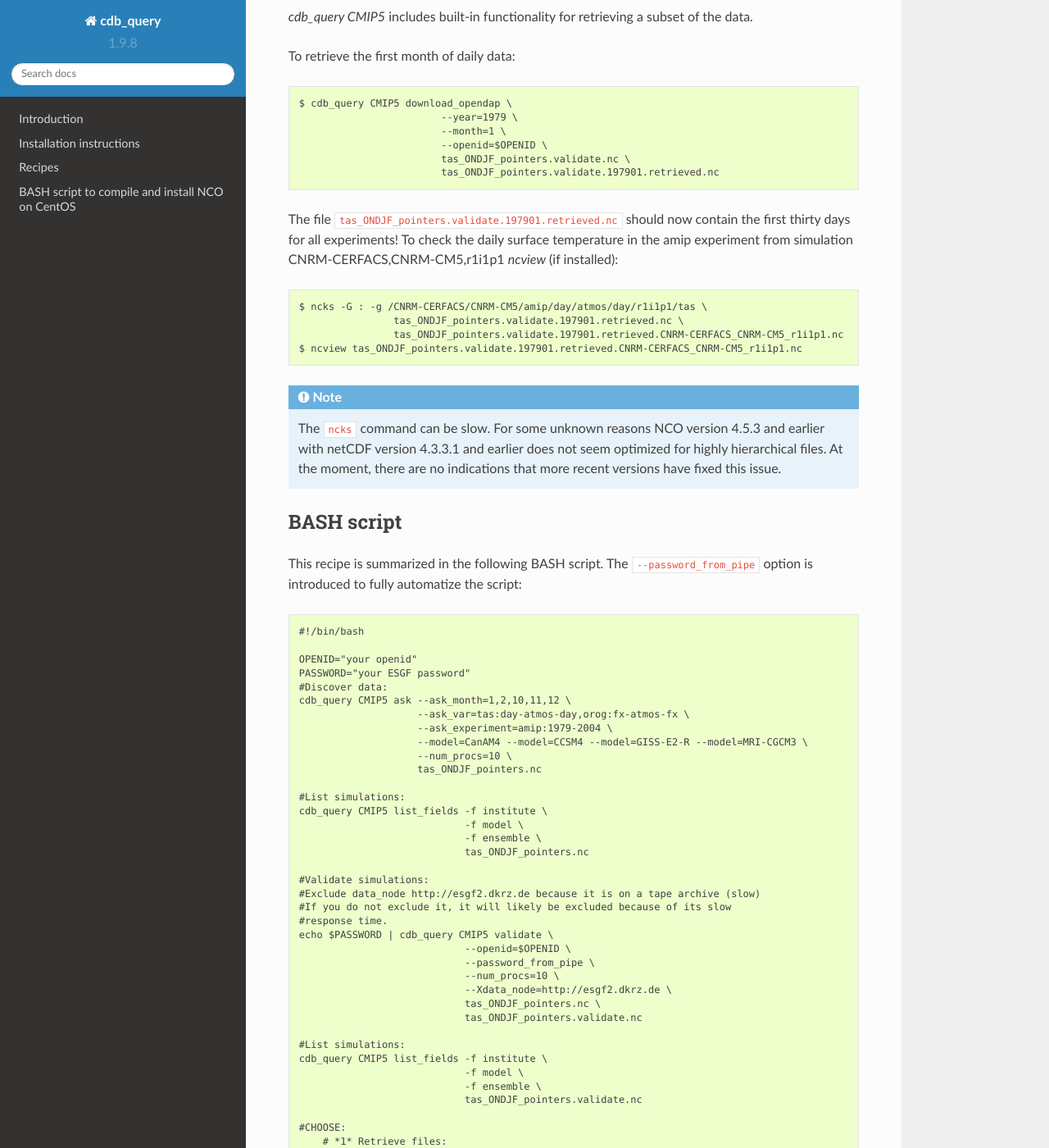
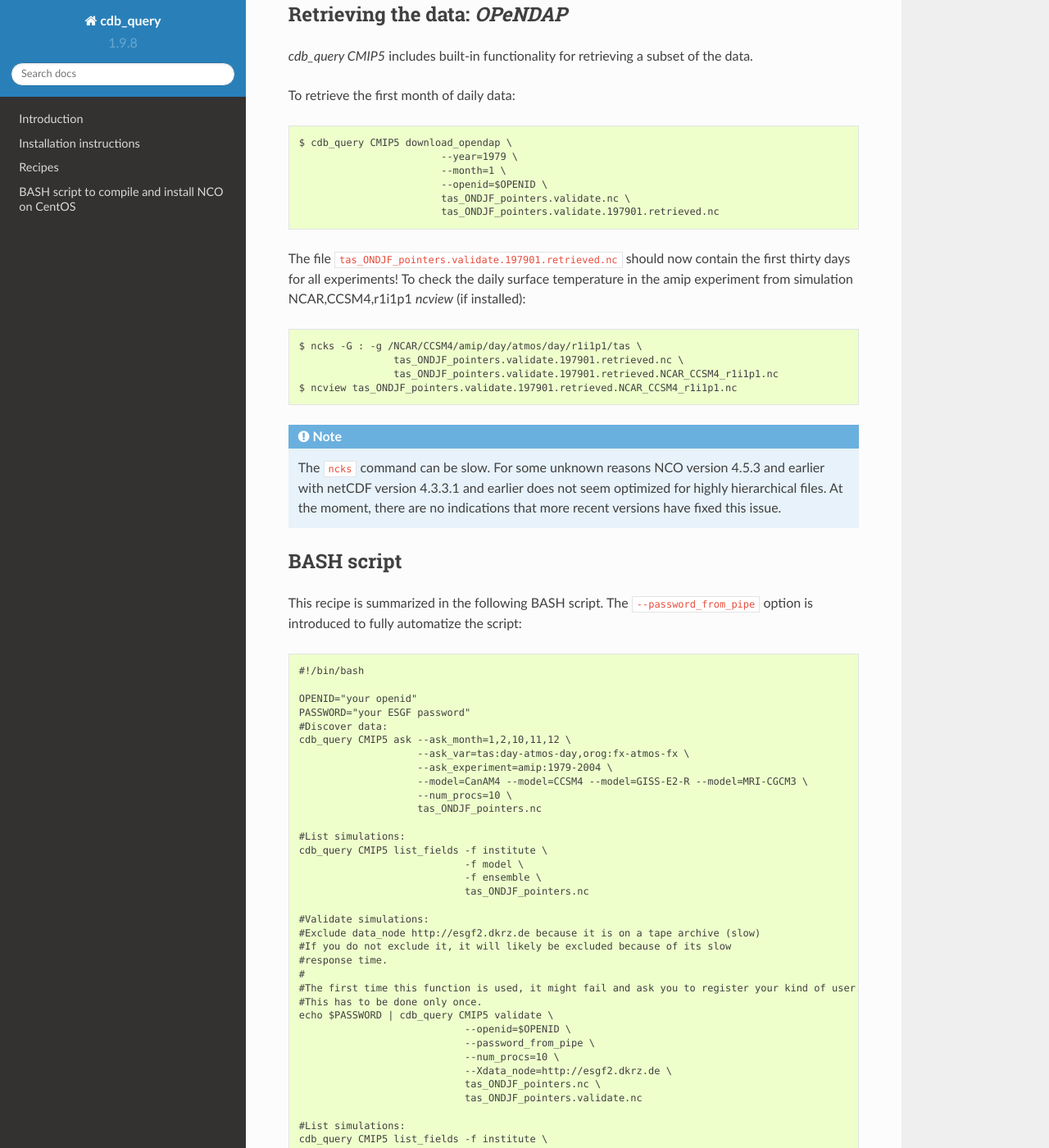
Before and after one commit to laliberte/cdb_query, a Sphinx documentation site: the page built from docs/recipe01.rst, in a window 1280 px wide and 1400 px high, scrolled down 4022 px. Shown: the whole window at 82% size. Built offline with Sphinx 7.4.7 and the Read the Docs theme 2.0.0, drawn with Linux system fonts in a browser that asks for light colours; some of the changed text lies outside the part shown.

Commit message:
Proper handling of first use scenario

```diff
--- a/docs/install.rst
+++ b/docs/install.rst
@@ -45,7 +45,7 @@
 
 3. Go to https://pcmdi.llnl.gov/esg-orp/home.htm and login with your `openid` using your `password`.
 
-4. Go to https://pcmdi.llnl.gov/esg-orp/registration-request.htm?resource=http%3A%2F%2Fesgf-data1.ceda.ac.uk%2Fthredds%2FfileServer%2Fesg_testroot%2Fregister%2Fcmip5_research.nc.
+4. Go to https://pcmdi.llnl.gov/esg-orp/registration-request.htm?resource=http%3A%2F%2Fpcmdi.llnl.gov%2Fthredds%2FfileServer%2Fesg_testroot%2Fregister%2Fcmip5_research.nc.
    Your browser will likely ask you to trust some certificates. CLICK `ALWAYS ALLOW`. If you don't do this, it won't work.
 
 5. Register for `CMIP5 Research`. You do not need to download data.
--- a/docs/recipe01.rst
+++ b/docs/recipe01.rst
@@ -97,6 +97,8 @@
 .. warning::
     From now on it is assumed that the user has installed properly resgistered with the ESGF.
     Using the ``--openid`` option combined with an ESGF account takes care of this.
+    The first time this function is used, it might fail and ask you to register your kind of user.
+    This has to be done only once.
 
 To narrow down our results to the simulations that satisfy ALL the requested criteria, we can use  ::
 
@@ -170,12 +172,12 @@
                             tas_ONDJF_pointers.validate.197901.retrieved.nc
 
 The file ``tas_ONDJF_pointers.validate.197901.retrieved.nc`` should now contain the first thirty days for all experiments! To check the daily
-surface temperature in the amip experiment from simulation CNRM-CERFACS,CNRM-CM5,r1i1p1 `ncview` (if installed)::
+surface temperature in the amip experiment from simulation NCAR,CCSM4,r1i1p1 `ncview` (if installed)::
 
-    $ ncks -G : -g /CNRM-CERFACS/CNRM-CM5/amip/day/atmos/day/r1i1p1/tas \
+    $ ncks -G : -g /NCAR/CCSM4/amip/day/atmos/day/r1i1p1/tas \
                     tas_ONDJF_pointers.validate.197901.retrieved.nc \
-                    tas_ONDJF_pointers.validate.197901.retrieved.CNRM-CERFACS_CNRM-CM5_r1i1p1.nc
-    $ ncview tas_ONDJF_pointers.validate.197901.retrieved.CNRM-CERFACS_CNRM-CM5_r1i1p1.nc
+                    tas_ONDJF_pointers.validate.197901.retrieved.NCAR_CCSM4_r1i1p1.nc
+    $ ncview tas_ONDJF_pointers.validate.197901.retrieved.NCAR_CCSM4_r1i1p1.nc
 
 .. note::
     The ``ncks`` command can be slow. For some unknown reasons NCO version 4.5.3 and earlier with netCDF version 4.3.3.1 and earlier
@@ -208,6 +210,9 @@
     #Exclude data_node http://esgf2.dkrz.de because it is on a tape archive (slow)
     #If you do not exclude it, it will likely be excluded because of its slow
     #response time.
+    #
+    #The first time this function is used, it might fail and ask you to register your kind of user.
+    #This has to be done only once.
     echo $PASSWORD | cdb_query CMIP5 validate \
                                 --openid=$OPENID \
                                 --password_from_pipe \
@@ -242,17 +247,17 @@
 
             #Pick one simulation:
             #Note: this can be VERY slow!
-            ncks -G :8 -g /CNRM-CERFACS/CNRM-CM5/amip/day/atmos/day/r1i1p1/tas \
+            ncks -G :8 -g /NCAR/CCSM4/amip/day/atmos/day/r1i1p1/tas \
                tas_ONDJF_pointers.validate.197901.retrieved.nc \
-               tas_ONDJF_pointers.validate.197901.retrieved.CNRM-CERFACS_CNRM-CM5_r1i1p1.nc
+               tas_ONDJF_pointers.validate.197901.retrieved.NCAR_CCSM4_r1i1p1.nc
             #Remove soft_links informations:
             ncks -L 0 -O -x -g soft_links \
-               tas_ONDJF_pointers.validate.197901.retrieved.CNRM-CERFACS_CNRM-CM5_r1i1p1.nc \
-               tas_ONDJF_pointers.validate.197901.retrieved.CNRM-CERFACS_CNRM-CM5_r1i1p1.nc
+               tas_ONDJF_pointers.validate.197901.retrieved.NCAR_CCSM4_r1i1p1.nc \
+               tas_ONDJF_pointers.validate.197901.retrieved.NCAR_CCSM4_r1i1p1.nc
 
             #Look at it:
             #When done, look at it. A good tool for that is ncview:
-            #   ncview tas_ONDJF_pointers.validate.197901.retrieved.CNRM-CERFACS_CNRM-CM5_r1i1p1.nc
+            #   ncview tas_ONDJF_pointers.validate.197901.retrieved.NCAR_CCSM4_r1i1p1.nc
 
             #Convert hierarchical file to files on filesystem (much faster than ncks):
             #Identity reduction simply copies the data to disk
```
Also changed, not shown: other parts of docs/install.rst (+1 -1 lines), docs/recipe03.rst (+8 -3 lines), 2 other files.
